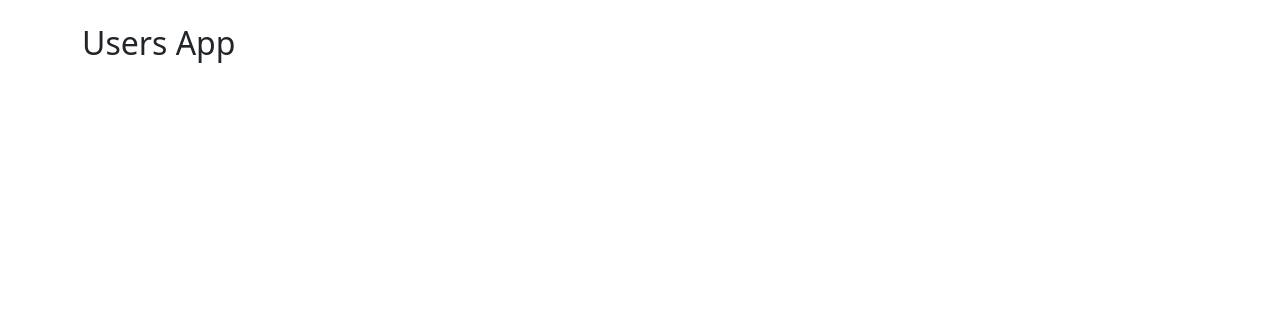
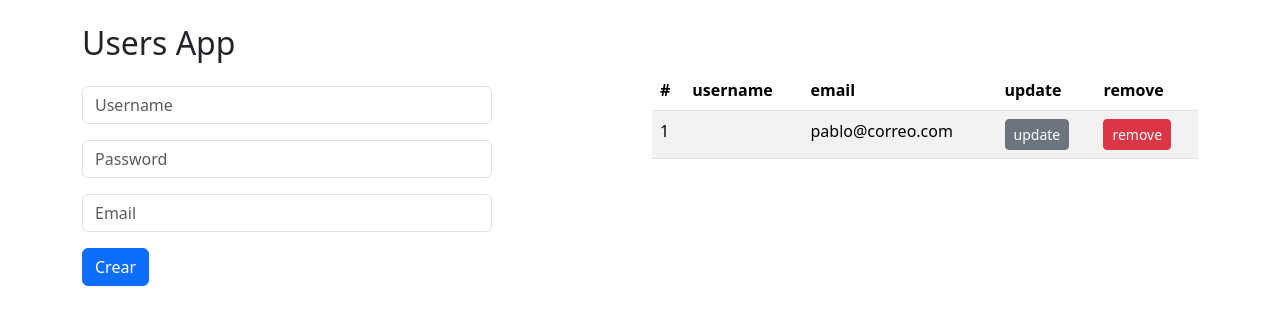
Before and after one commit to vnssmorales/App-Usuarios-y-Login, a React (Vite) app: page / in a window 1280 px wide. Shown: the top 324 px of the page. Built offline with nearby package versions, Linux system fonts and the light colour scheme.

Commit message:
creo formulario y tabla para usuarios

```diff
--- a/src/UsersApp.jsx
+++ b/src/UsersApp.jsx
@@ -1,8 +1,28 @@
+import { UserForm } from "./components/UserForm";
+import { UsersList } from "./components/UsersList";
+
 export const UsersApp = () => {
-    return(
-      <div className="container my-4">
-        <h2>Users App</h2>
 
+ const initialUsers = [
+    {
+        id: 1,
+        userName: 'Pablo',
+        password: '12345',
+        email: "pablo@correo.com"
+    },
+ ];
+
+  return (
+    <div className="container my-4">
+      <h2>Users App</h2>
+      <div className="row">
+        <div className="col">
+          <UserForm />
+        </div>
+        <div className="col">
+          <UsersList users={initialUsers} />
+        </div>
       </div>
-    )
-}
+    </div>
+  );
+};
--- /dev/null
+++ b/src/components/UserForm.jsx
@@ -0,0 +1,36 @@
+export const UserForm = () => {
+
+   const onInputChange = ({target}) => {
+      console.log(target.value)
+   }
+
+  return (
+    <form>
+      <input
+        className="form-control my-3 w-75"
+        placeholder="Username"
+        name="username"
+        onChange={onInputChange}
+      />
+
+      <input
+        className="form-control my-3 w-75"
+        placeholder="Password"
+        type="password"
+        name="password"
+        onChange={onInputChange}
+      />
+
+      <input
+        className="form-control my-3 w-75"
+        placeholder="Email"
+        name="email"
+        onChange={onInputChange}
+      />
+
+      <button className="btn btn-primary" type="submit">
+        Crear
+      </button>
+    </form>
+  );
+};
--- /dev/null
+++ b/src/components/UserRow.jsx
@@ -0,0 +1,21 @@
+export const UserRow = ({id, username, email}) => {
+    return (
+            <tr>
+            <td>{id}</td>
+            <td>{username}</td>
+            <td>{email}</td>
+            <td>
+              <button
+                className="btn btn-secondary btn-sm"
+                type="button"
+              >update</button>
+            </td>
+            <td>
+            <button
+                className="btn btn-danger btn-sm"
+                type="button"
+              >remove</button>
+            </td>
+          </tr>
+    )
+}
--- /dev/null
+++ b/src/components/UsersList.jsx
@@ -0,0 +1,28 @@
+import { UserRow } from "./UserRow";
+
+export const UsersList = ({users = []}) => {
+  return (
+    <table className="table table-hover table-striped">
+      <thead>
+        <tr>
+          <th>#</th>
+          <th>username</th>
+          <th>email</th>
+          <th>update</th>
+          <th>remove</th>
+        </tr>
+      </thead>
+      <tbody>
+       {
+        users.map(({id, username, email}) =>(
+          <UserRow
+          key={id}
+          id={id}
+          username={username}
+          email={email} />
+        ))
+       }
+      </tbody>
+    </table>
+  );
+};
```
